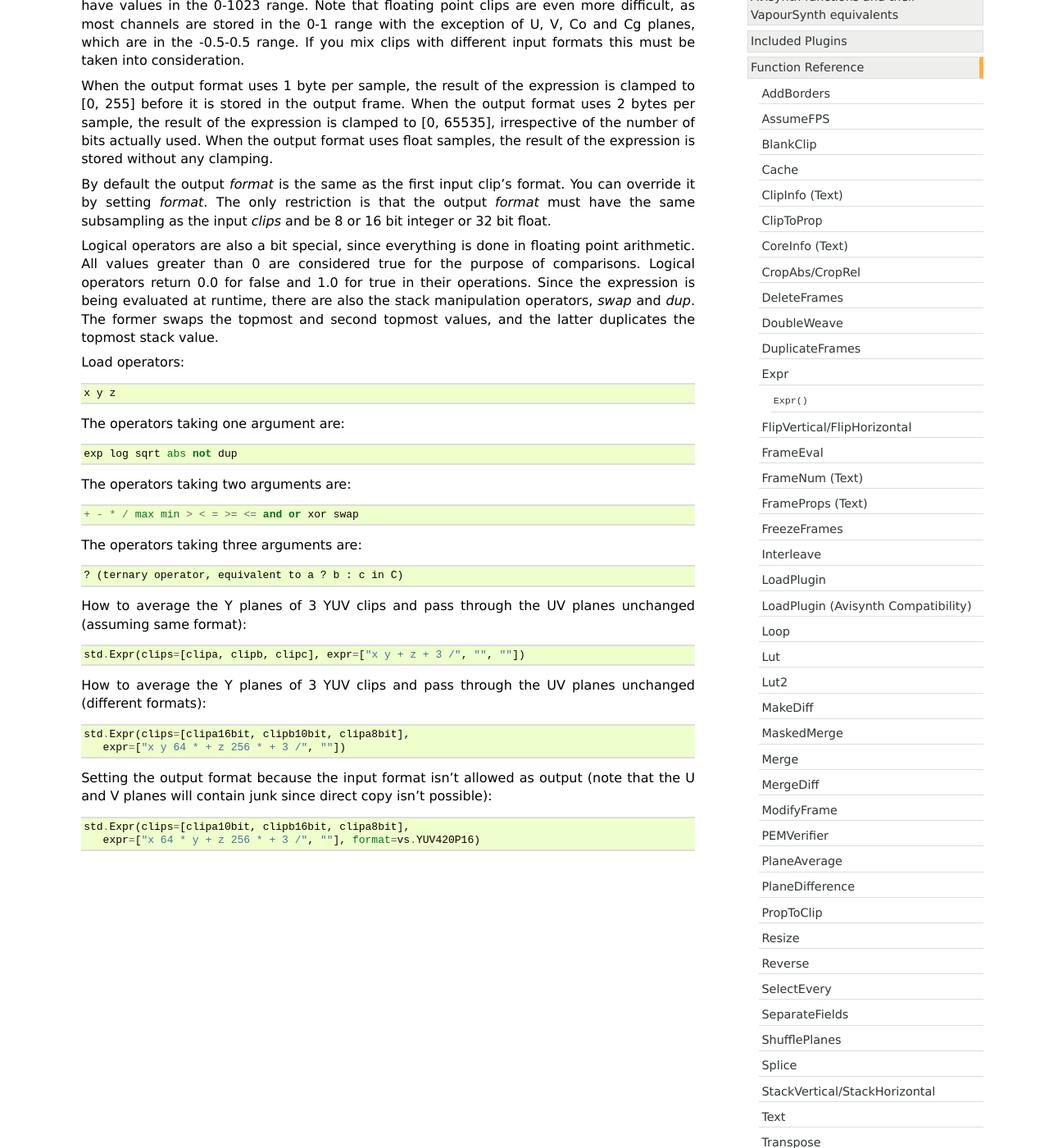
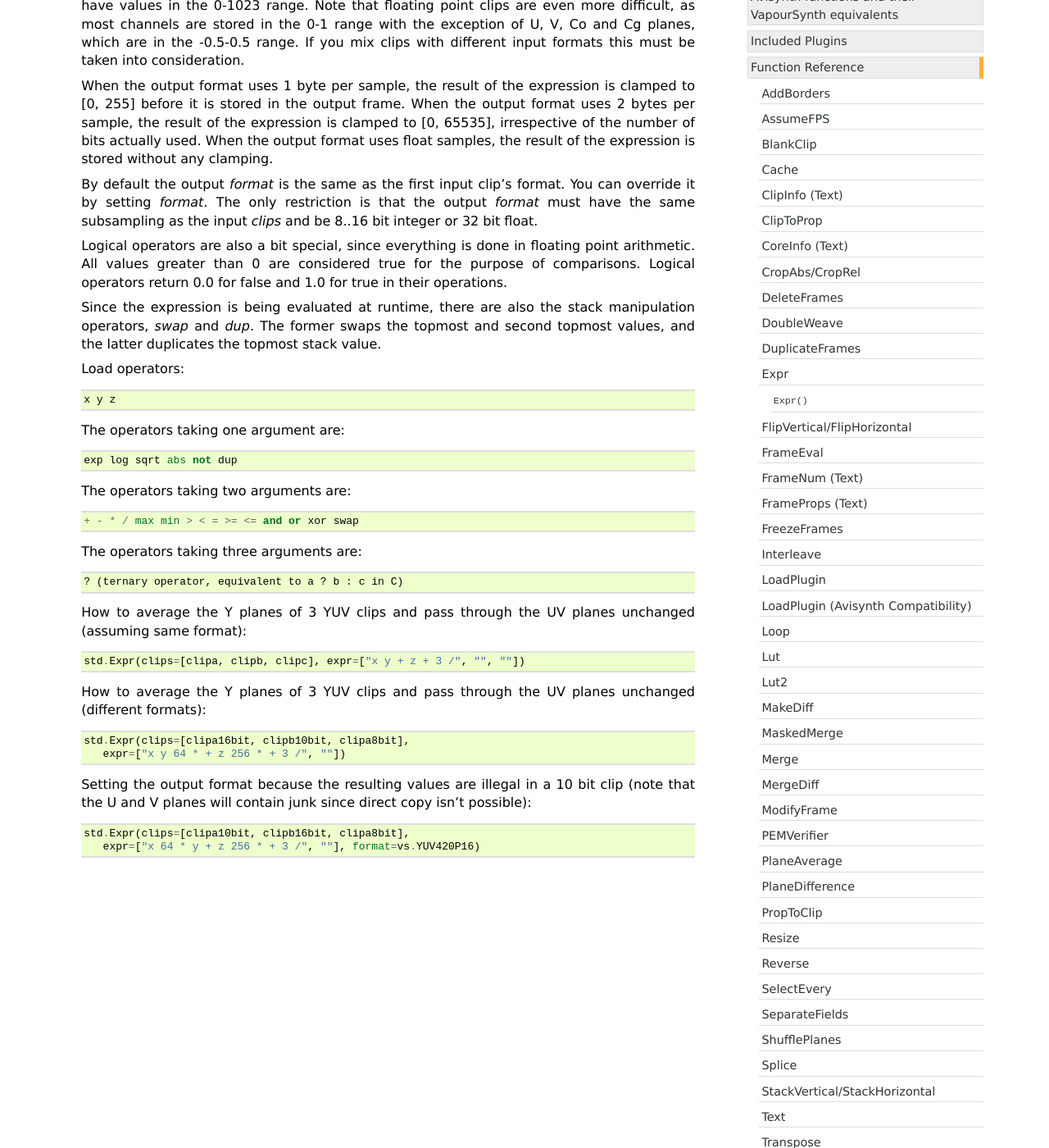
Before and after one commit to vapoursynth/vapoursynth, a Sphinx documentation site: the page built from doc/functions/expr.rst, in a window 1280 px wide and 1400 px high, scrolled down 463 px. Shown: the whole window at 82% size. Built offline with Sphinx 7.4.7, drawn with Linux system fonts in a browser that asks for light colours; formulas are drawn with MathJax 3.

Commit message:
doc: Correct the output bit depths allowed in Expr

```diff
--- a/doc/functions/expr.rst
+++ b/doc/functions/expr.rst
@@ -37,12 +37,13 @@ Expr
    By default the output *format* is the same as the first input clip's format.
    You can override it by setting *format*. The only restriction is that the
    output *format* must have the same subsampling as the input *clips* and be
-   8 or 16 bit integer or 32 bit float.
+   8..16 bit integer or 32 bit float.
 
    Logical operators are also a bit special, since everything is done in
    floating point arithmetic.
    All values greater than 0 are considered true for the purpose of comparisons.
    Logical operators return 0.0 for false and 1.0 for true in their operations.
+
    Since the expression is being evaluated at runtime, there are also the stack
    manipulation operators, *swap* and *dup*. The former swaps the topmost and
    second topmost values, and the latter duplicates the topmost stack value.
@@ -74,9 +75,9 @@ Expr
       std.Expr(clips=[clipa16bit, clipb10bit, clipa8bit],
          expr=["x y 64 * + z 256 * + 3 /", ""])
 
-   Setting the output format because the input format isn't allowed as output
-   (note that the U and V planes will contain junk since direct copy isn't
-   possible)::
+   Setting the output format because the resulting values are illegal in a 10
+   bit clip (note that the U and V planes will contain junk since direct copy
+   isn't possible)::
 
       std.Expr(clips=[clipa10bit, clipb16bit, clipa8bit],
          expr=["x 64 * y + z 256 * + 3 /", ""], format=vs.YUV420P16)
```
